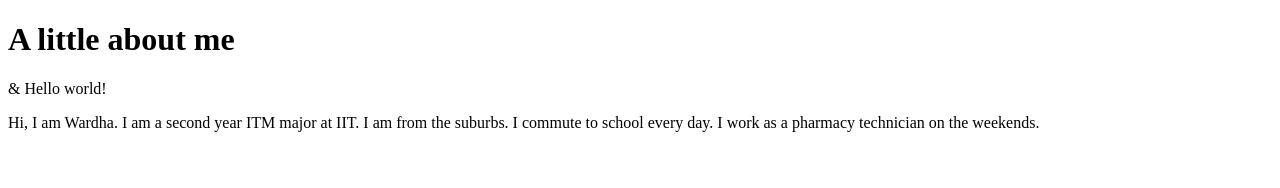
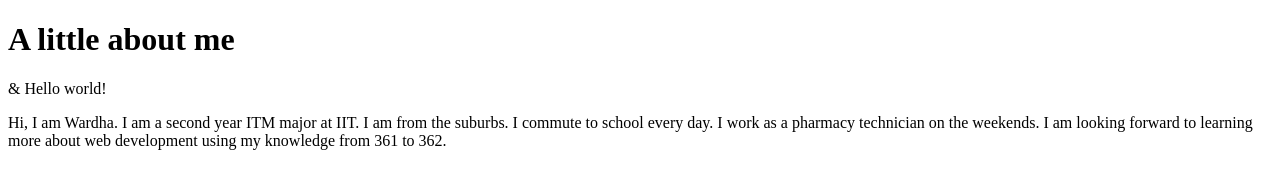
Before and after one commit to IftikharITMD362/lab1, a plain HTML site: page index.html in a window 1280 px wide. Drawn offline with Linux system fonts and the light colour scheme.

Commit message:
Update index.html

```diff
--- a/index.html
+++ b/index.html
@@ -7,6 +7,6 @@
 <body>
 
   <p>&amp; Hello world! </p>
-  <p>Hi, I am Wardha. I am a second year ITM major at IIT. I am from the suburbs. I commute to school every day. I work as a pharmacy technician on the weekends.
+  <p>Hi, I am Wardha. I am a second year ITM major at IIT. I am from the suburbs. I commute to school every day. I work as a pharmacy technician on the weekends. I am looking forward to learning more about web development using my knowledge from 361 to 362.
 </body>
 </html>
```
